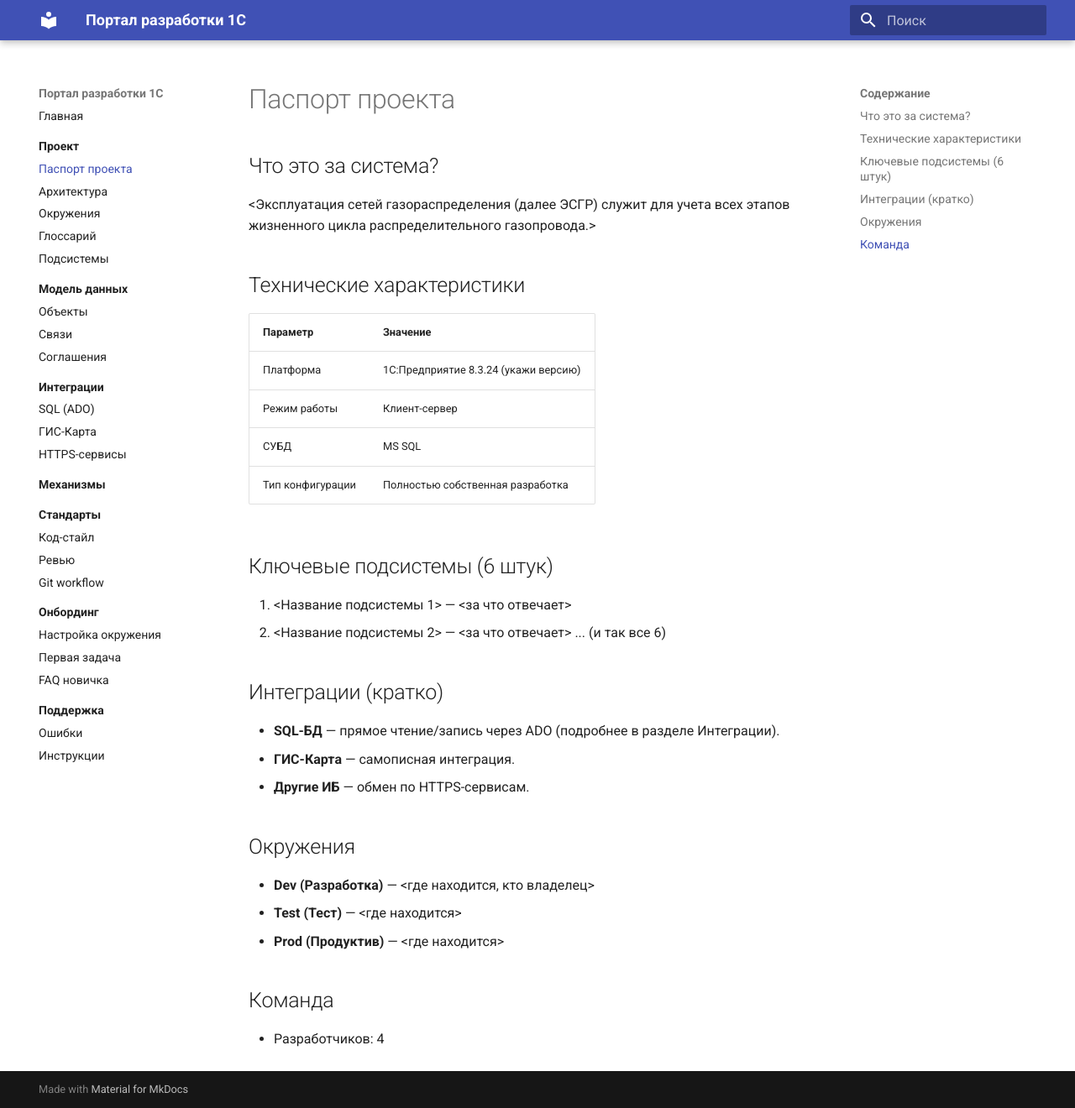
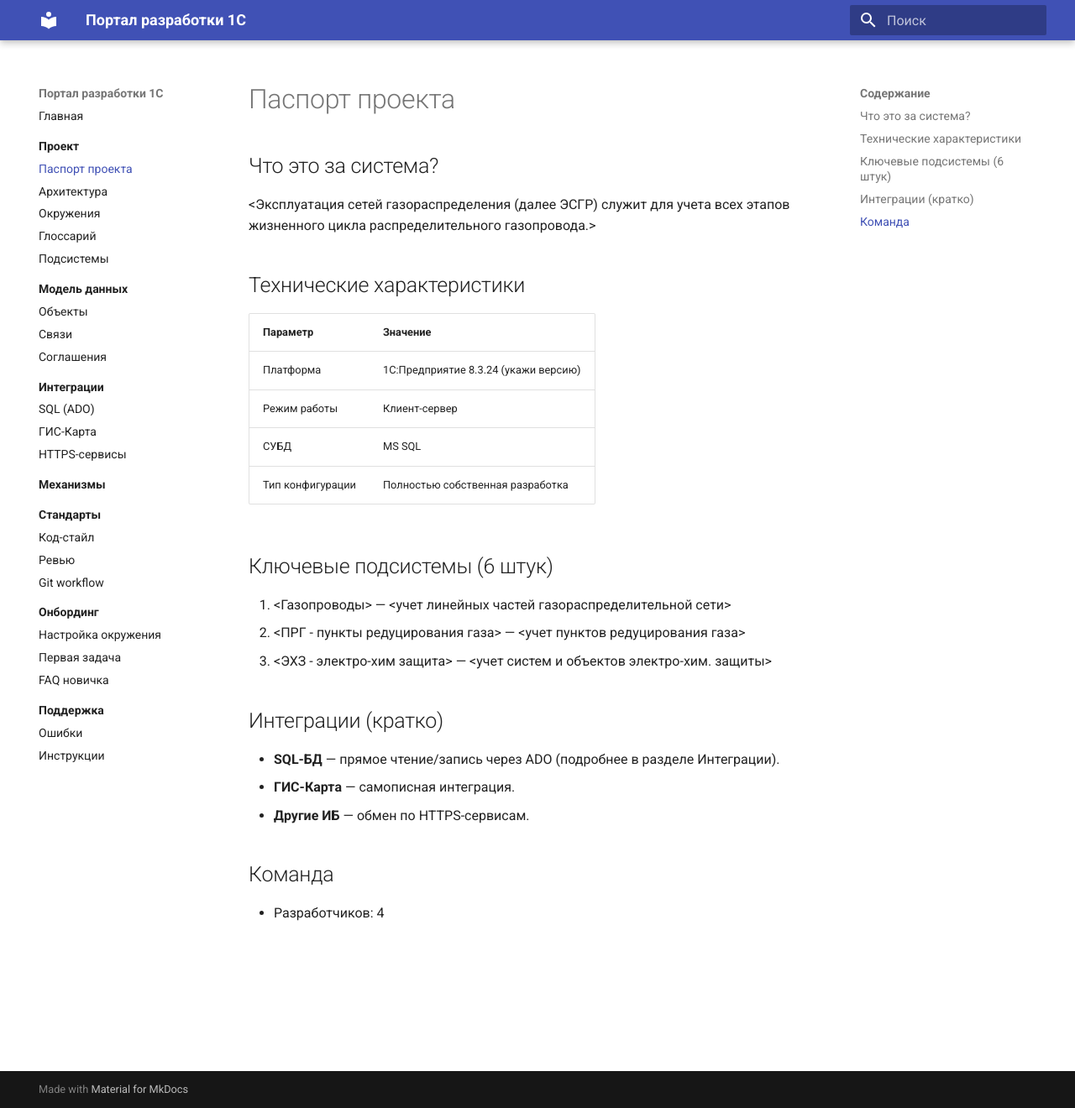
Before and after one commit to rd9sa/docs-portal, an MkDocs documentation site: the page built from docs/project/passport.md, in a window 1280 px wide and 1320 px high. Shown: the whole window at 84% size. Built offline with MkDocs 1.6.1 and Material for MkDocs 9.7.7, drawn with Linux system fonts in a browser that asks for light colours.

Commit message:
заполнен паспорт проекта

```diff
--- a/docs/project/passport.md
+++ b/docs/project/passport.md
@@ -12,19 +12,14 @@
 | Тип конфигурации | Полностью собственная разработка |
 
 ## Ключевые подсистемы (6 штук)
-1. <Название подсистемы 1> — <за что отвечает>
-2. <Название подсистемы 2> — <за что отвечает>
-... (и так все 6)
+1. <Газопроводы> — <учет линейных частей газораспределительной сети>
+2. <ПРГ - пункты редуцирования газа> — <учет пунктов редуцирования газа>
+3. <ЭХЗ - электро-хим защита> — <учет систем и объектов электро-хим. защиты>
 
 ## Интеграции (кратко)
 *   **SQL-БД** — прямое чтение/запись через ADO (подробнее в разделе Интеграции).
 *   **ГИС-Карта** — самописная интеграция.
 *   **Другие ИБ** — обмен по HTTPS-сервисам.
 
-## Окружения
-*   **Dev (Разработка)** — <где находится, кто владелец>
-*   **Test (Тест)** — <где находится>
-*   **Prod (Продуктив)** — <где находится>
-
 ## Команда
 *   Разработчиков: 4
```
